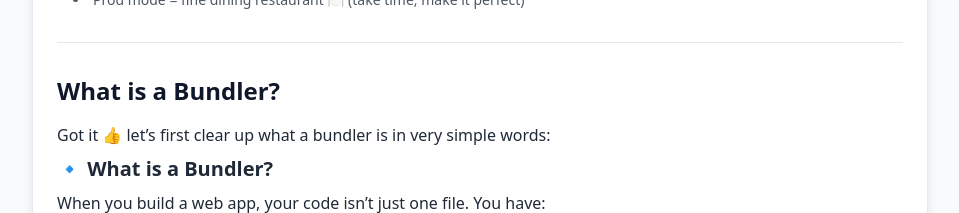
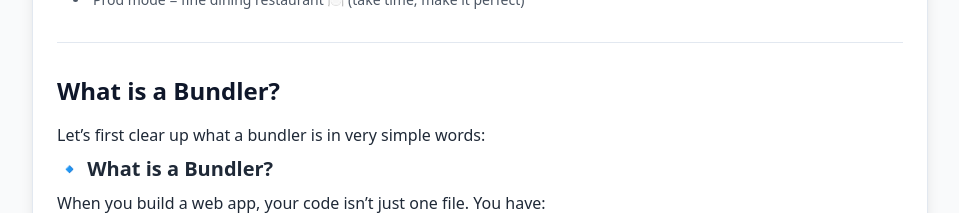
Before and after one commit to pavankm327/front-end-tools, a React (Vite) app: page /vite-explanation in a window 1280 px wide. Shown: the part 2100-2313 px from the top of the page, without its empty margins (160-1119 px from the left). Built offline with nearby package versions, Linux system fonts and the light colour scheme.

Commit message:
Updated src/pages/ViteExplanation.tsx

```diff
--- a/src/pages/ViteExplanation.tsx
+++ b/src/pages/ViteExplanation.tsx
@@ -111,7 +111,7 @@ Your Code (React/Vue/JS/TS)
 
           <section>
             <h2 className="text-2xl font-bold mb-4 text-primary dark:text-primary-foreground">What is a Bundler?</h2>
-            <p className="mb-2">Got it 👍 let’s first clear up what a bundler is in very simple words:</p>
+            <p className="mb-2">Let’s first clear up what a bundler is in very simple words:</p>
             <h3 className="text-xl font-semibold mb-2">🔹 What is a Bundler?</h3>
             <p className="mb-2">When you build a web app, your code isn’t just one file. You have:</p>
             <ul className="list-disc list-inside space-y-1 ml-4 text-sm text-gray-600 dark:text-gray-400">
```
